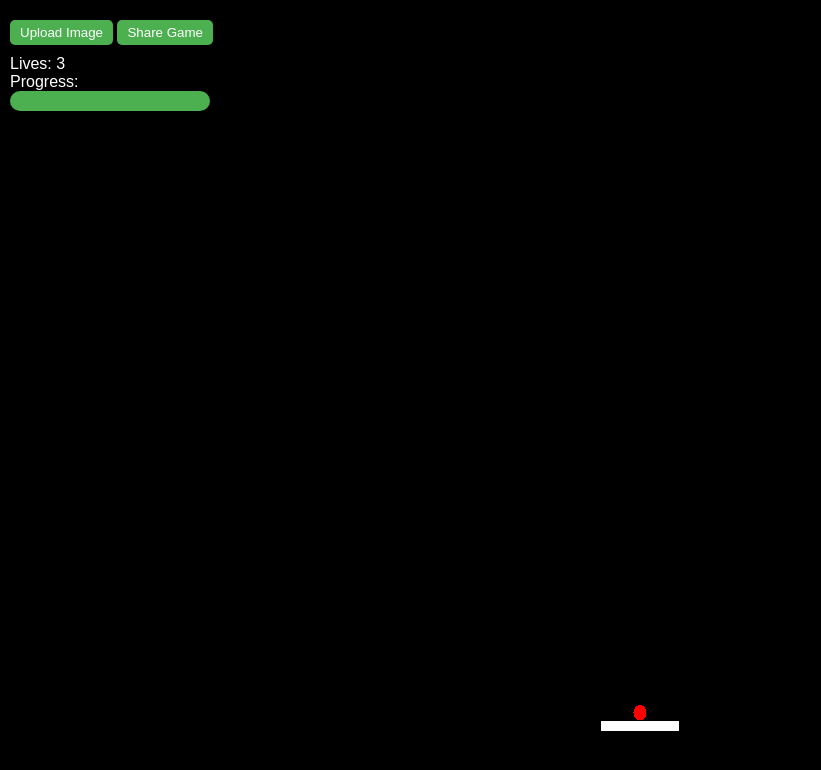
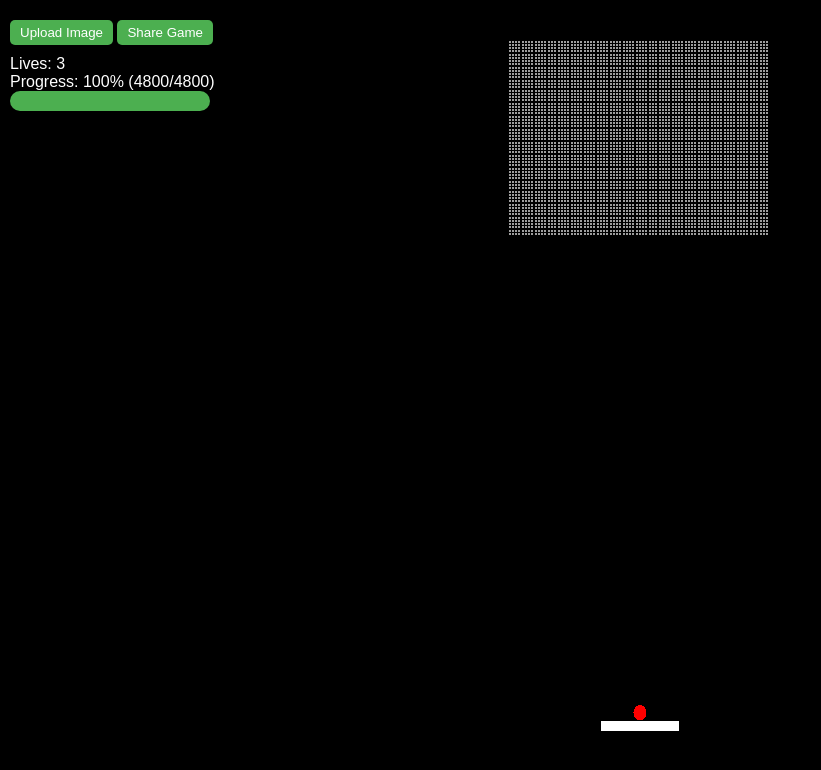
Before and after one commit to Matthewjmiller07/Particles, a plain HTML site: page index.html in a window 1280 px wide. Shown: the whole page, without its empty margins (0-821 px from the left). Drawn offline with nearby package versions, Linux system fonts and the light colour scheme; animation ran at ten frames a second.

Commit message:
Update index.html

```diff
--- a/index.html
+++ b/index.html
@@ -53,7 +53,7 @@
             <button class="button" id="shareButton">Share Game</button>
         </div>
         <div>Lives: <span id="livesDisplay">3</span></div>
-        <div>Progress:</div>
+        <div>Progress: <span id="progressNumber">100</span>% (<span id="particleCount">0</span>/<span id="totalParticles">0</span>)</div>
         <div id="progress">
             <div id="progress-bar"></div>
         </div>
@@ -64,7 +64,7 @@
     let ballVelocity = new THREE.Vector3(2, -2, 0);
     let paddleSpeed = 0;
     const paddleBoundary = 250;
-    let imageURL = "https://i.imgur.com/dEETdyO.jpeg";
+    let imageURL = "https://i.imgur.com/pwmUsu7.png";
     let particleGeometry;
     let imageHeight = 250;
     let gameStarted = false;
@@ -97,19 +97,35 @@
     function initWithUrlImage() {
         const urlParams = new URLSearchParams(window.location.search);
         const imageParam = urlParams.get('img');
+        console.log('Initializing image:', imageParam ? 'Using URL parameter' : 'Using default image');
         if (imageParam) {
             imageURL = imageParam;
-            loadImage(imageURL);
         }
+        loadImage(imageURL);
     }
 
     function loadImage(url) {
+        console.log('Attempting to load image from:', url);
         const img = new Image();
         img.crossOrigin = "anonymous";
-        img.src = url;
-        img.onload = function () {
+
+        img.onerror = function(e) {
+            console.error('Error loading image:', e);
+            // Fallback to default image if the specified image fails to load
+            if (url !== "https://i.imgur.com/pwmUsu7.png") {
+                console.log('Falling back to default image');
+                loadImage("https://i.imgur.com/pwmUsu7.png");
+            } else {
+                console.error('Default image failed to load!');
+            }
+        };
+
+        img.onload = function() {
+            console.log('Image loaded successfully:', url);
             processImage(img);
         };
+
+        img.src = url;
     }
 
     function processImage(img) {
@@ -186,8 +202,11 @@
         if (event.key === "ArrowRight") {
             paddleSpeed = 7;
         }
-        if (event.key === " " && !gameStarted) {
-            gameStarted = true;
+        if (event.key === " ") {
+            event.preventDefault(); // Prevent space from triggering buttons
+            if (!gameStarted) {
+                gameStarted = true;
+            }
         }
     }
 
@@ -261,7 +280,7 @@
                 const dx = ball.position.x - positions[i];
                 const dy = ball.position.y - positions[i + 1];
 
-                if (dx * dx + dy * dy < 400) {
+                if (dx * dx + dy * dy < 900) {
                     positionsToRemove.push(i);
                     ballVelocity.y *= -1;
                 }
@@ -302,8 +321,11 @@
     }
 
     function updateProgress() {
-        const progress = (currentParticles / totalParticles) * 100;
+        const progress = Math.round((currentParticles / totalParticles) * 100);
         document.getElementById('progress-bar').style.width = progress + '%';
+        document.getElementById('progressNumber').textContent = progress;
+        document.getElementById('particleCount').textContent = currentParticles;
+        document.getElementById('totalParticles').textContent = totalParticles;
         document.getElementById('livesDisplay').textContent = lives;
     }
 
```
